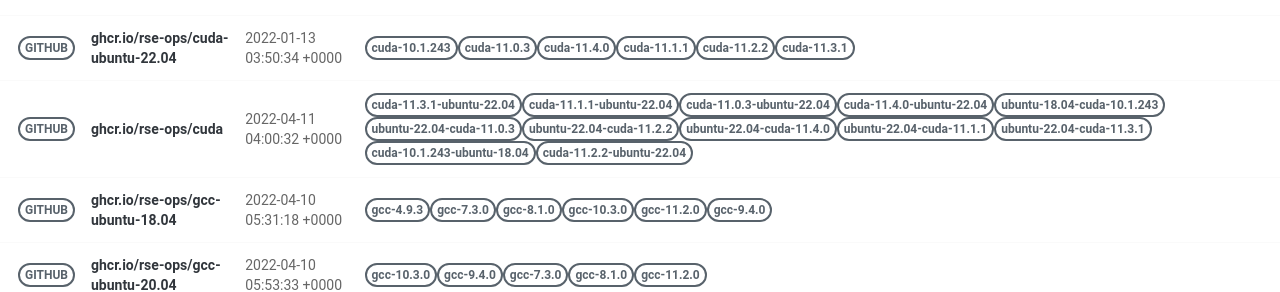
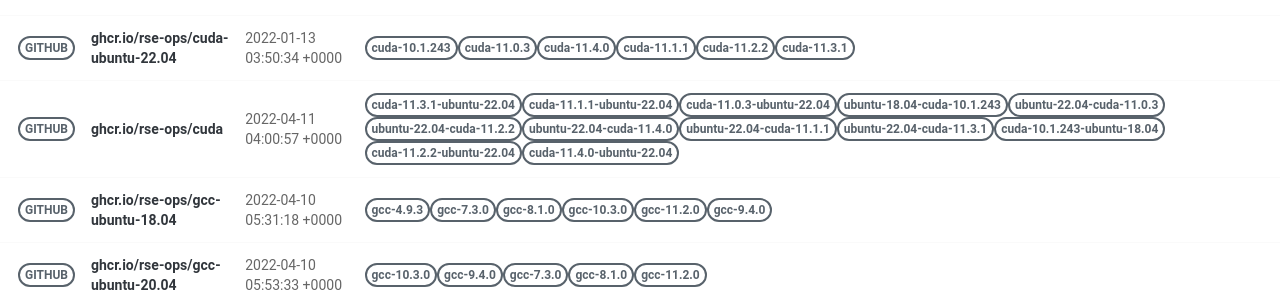
Before and after one commit to rse-ops/docker-images, a Jekyll site: the page built from pages/index.md, in a window 1280 px wide. Shown: the part 414-706 px from the top of the page. Built offline with Jekyll 4.4.1, drawn with Linux system fonts in a browser that asks for light colours; nearby versions of some CDN libraries.

Commit message:
Automated push to update library 2022-04-11

```diff
--- a/_library/ghcr.io-rse-ops-cuda.md
+++ b/_library/ghcr.io-rse-ops-cuda.md
@@ -1,7 +1,7 @@
 ---
 layout: container
 name: ghcr.io/rse-ops/cuda
-updated_at: 2022-04-11 04:00:32.203910
+updated_at: 2022-04-11 04:00:57.008717
 
 
 container_url: https://github.com/orgs/rse-ops/packages/container/package/cuda
```
Also changed, not shown: other parts of _library/ghcr.io-rse-ops-cuda.md (+3 -3 lines).
